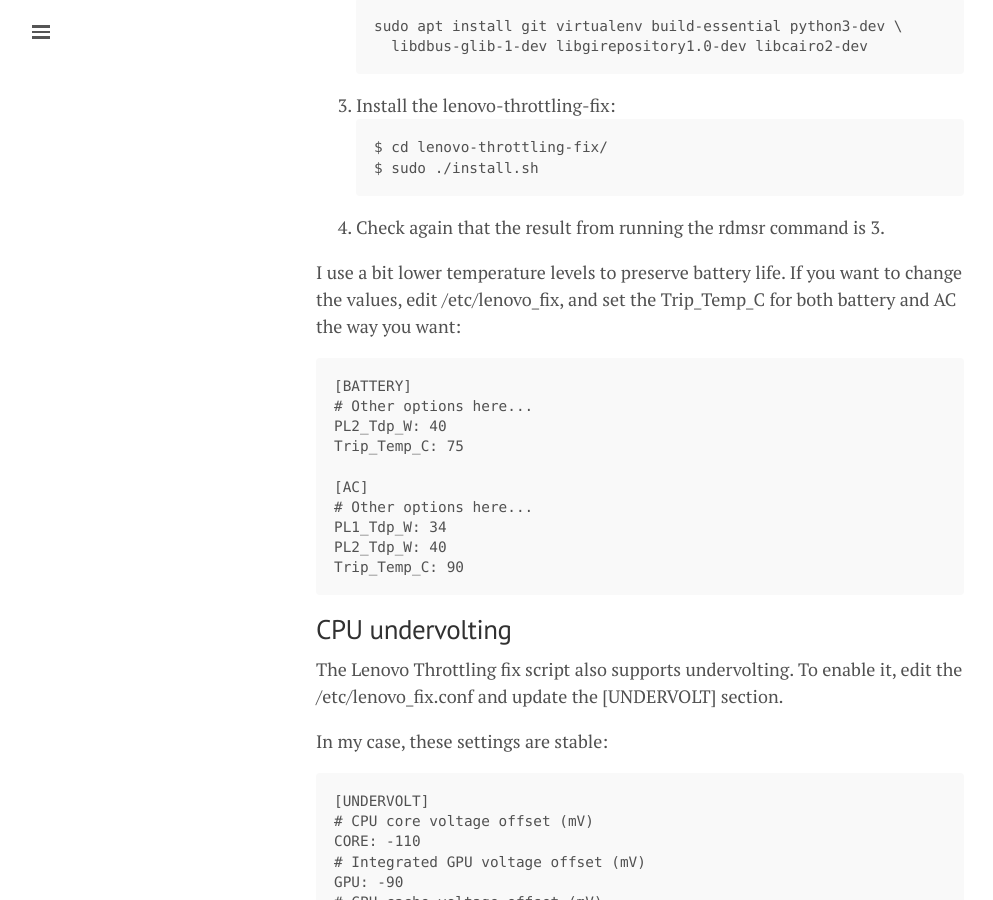
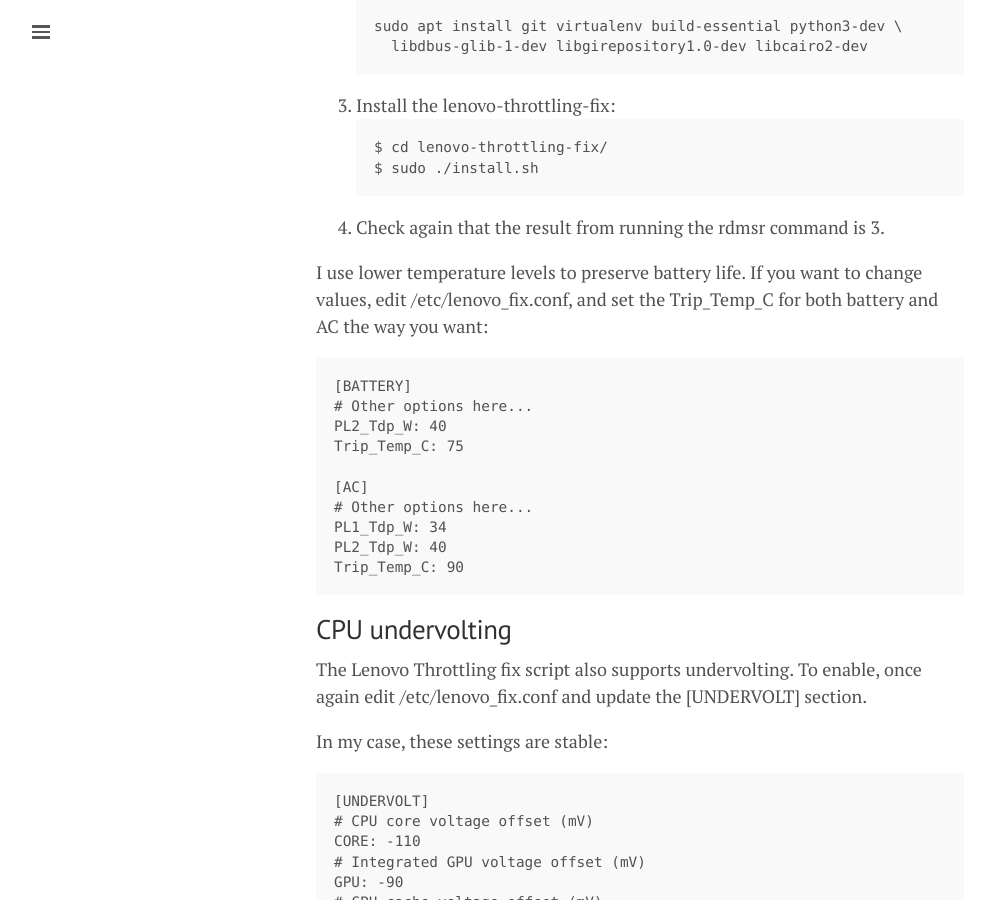
Before and after one commit to lgeurts/lgeurts.github.io, a Jekyll site: the page built from _posts/2021-10-15-ubuntu-setup-notes-for-x1-carbon-gen8.md, in a window 1280 px wide and 900 px high, scrolled down 2514 px. Shown: the whole window, without its empty margins (0-993 px from the left). Built offline with Jekyll 4.4.1, drawn with Linux system fonts in a browser that asks for light colours; nearby versions of some CDN libraries; comment, search, counter and statistics services are not loaded.

Commit message:
Update 2021-10-15-ubuntu-setup-notes-for-x1-carbon-gen8.md

````diff
--- a/_posts/2021-10-15-ubuntu-setup-notes-for-x1-carbon-gen8.md
+++ b/_posts/2021-10-15-ubuntu-setup-notes-for-x1-carbon-gen8.md
@@ -83,7 +83,7 @@
 ```
 4. Check again that the result from running the rdmsr command is 3.
 
-I use a bit lower temperature levels to preserve battery life. If you want to change the values, edit /etc/lenovo_fix, and set the Trip_Temp_C for both battery and AC the way you want:
+I use lower temperature levels to preserve battery life. If you want to change values, edit /etc/lenovo_fix.conf, and set the Trip_Temp_C for both battery and AC the way you want:
 ```
 [BATTERY]
 # Other options here...
@@ -98,7 +98,7 @@
 ```
 ## CPU undervolting
 
-The Lenovo Throttling fix script also supports undervolting. To enable it, edit the /etc/lenovo_fix.conf and update the [UNDERVOLT] section.
+The Lenovo Throttling fix script also supports undervolting. To enable, once again edit /etc/lenovo_fix.conf and update the [UNDERVOLT] section.
 
 In my case, these settings are stable:
 ```
````
